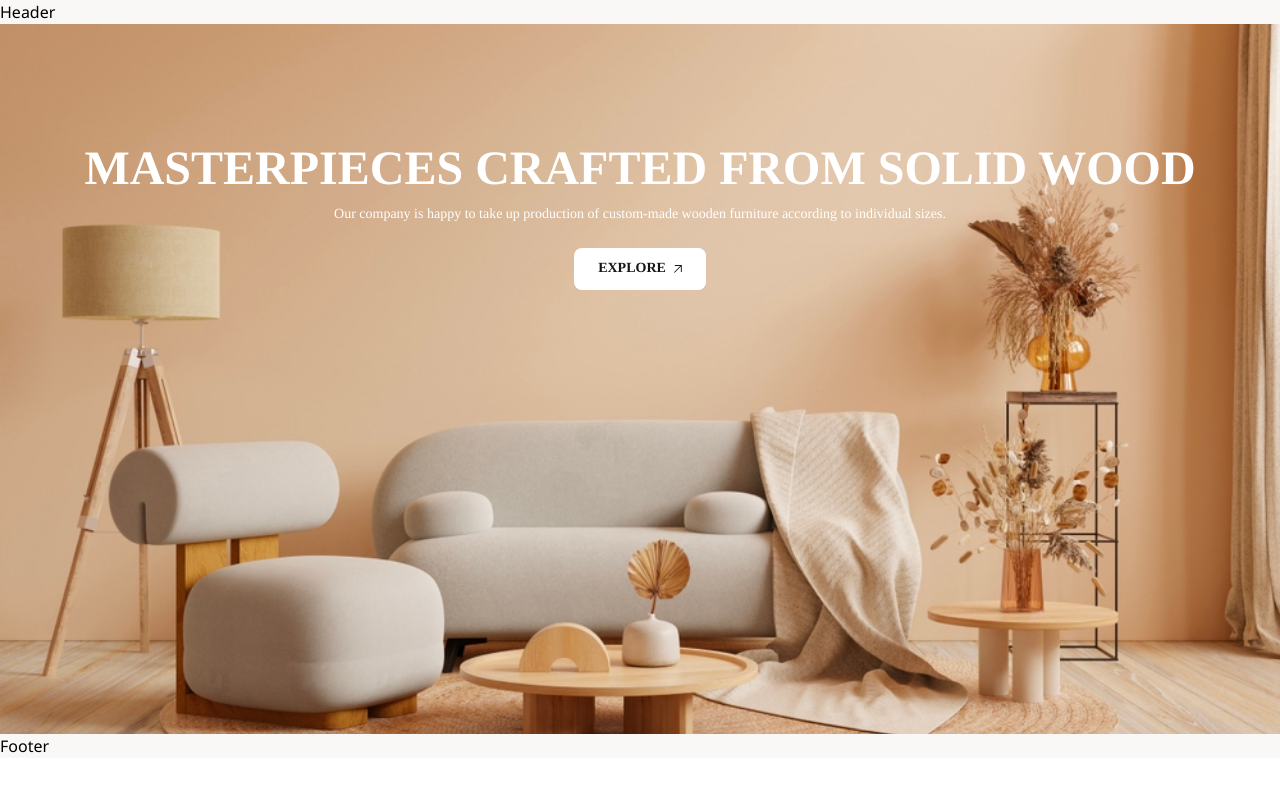
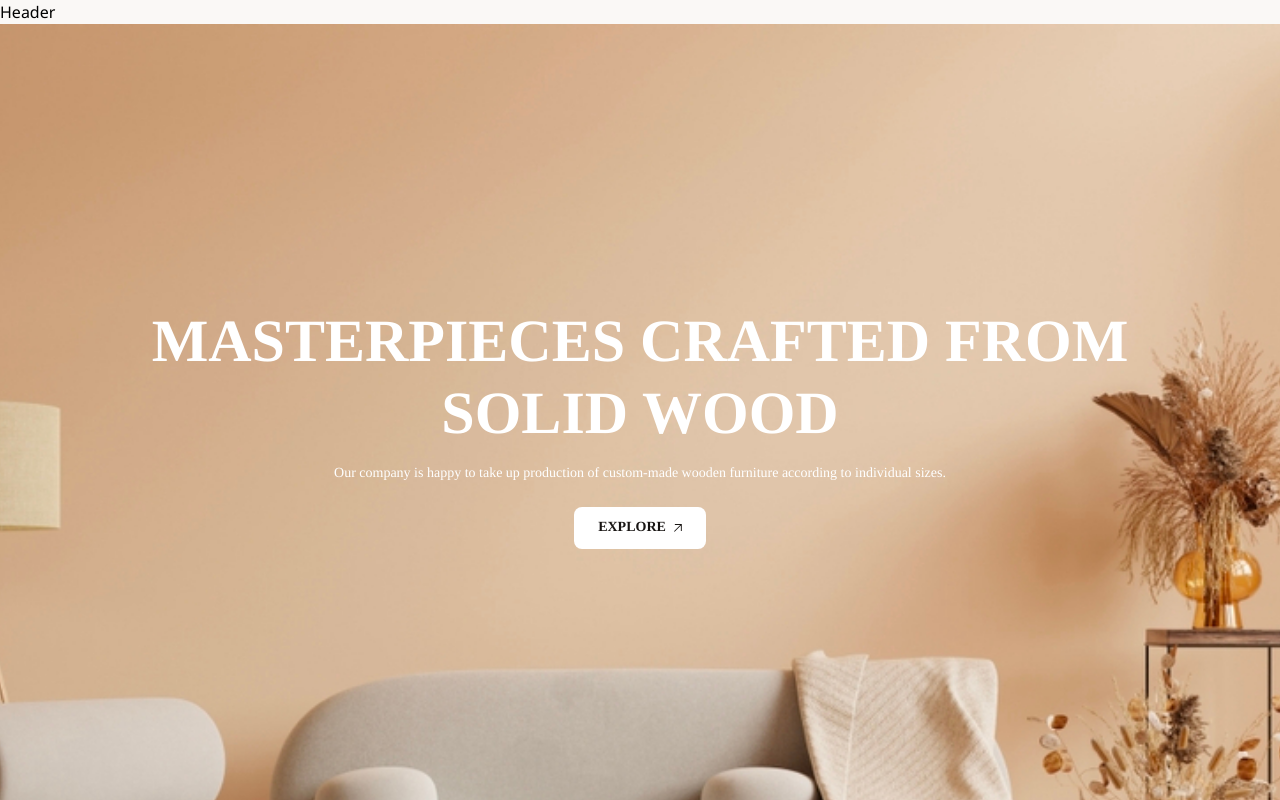
Before and after one commit to Edanriell/Decor, a Nuxt app in the folder Client/: page / in a window 1280 px wide. Shown: the top 800 px of the page. Built offline with nearby package versions, Linux system fonts and the light colour scheme.

Commit message:
feature(hero-section): tablet

```diff
--- a/Client/app/pages/index.vue
+++ b/Client/app/pages/index.vue
@@ -6,14 +6,14 @@
 
 <template>
 	<section class="relative">
-		<div class="pt-29 pl-5 pr-5 pb-111">
+		<div class="pt-29 pl-5 pr-5 pb-111 md:pt-70.25 md:pr-12 md:pl-12 md:pb-162.75">
 			<h1
-				class="relative z-[2] font-[Urbanist] font-semibold text-[3rem] leading-[1.2] text-center text-(--colors-primary-white) uppercase text-pretty"
+				class="relative z-[2] font-[Urbanist] font-semibold text-[3rem] leading-[1.2] text-center text-(--colors-primary-white) uppercase text-pretty md:font-bold md:text-[3.75rem]"
 			>
 				Masterpieces crafted from solid wood
 			</h1>
 			<p
-				class="relative z-[2] mt-2 mb-6 font-[Urbanist] font-normal text-[0.875rem] leading-[1.3] text-center text-(--colors-primary-white)"
+				class="relative z-[2] mt-2 mb-6 font-[Urbanist] font-normal text-[0.875rem] leading-[1.3] text-center text-(--colors-primary-white) md:mt-4 md:font-medium md:mr-23.75 md:ml-23.75"
 			>
 				Our company is happy to take up production of custom-made wooden furniture according to individual
 				sizes.
```
Also changed, not shown: 1 other file (tests, documents, lock files or other folders).
